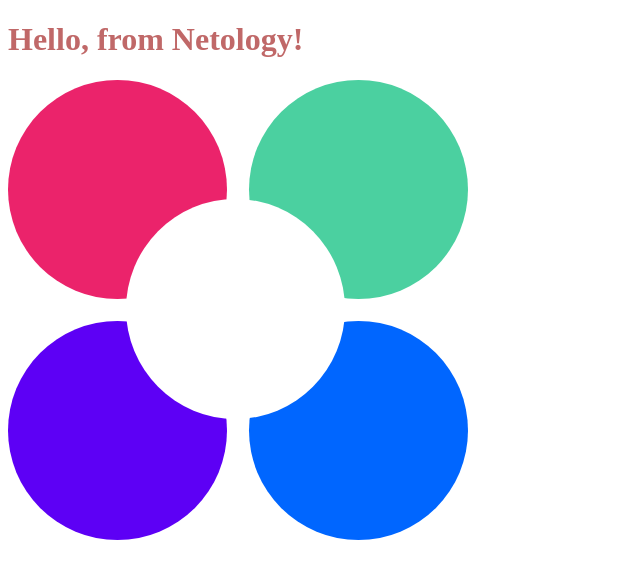
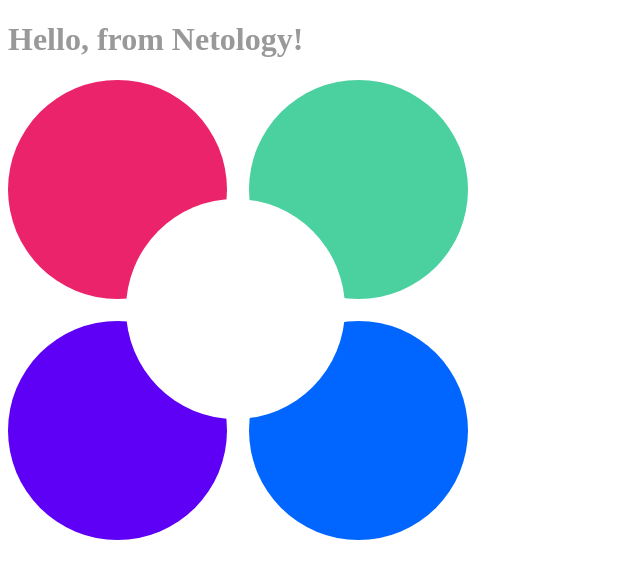
Before and after one commit to MikiSveta/ahj_4, a website built with webpack: page src/index.html in a window 1280 px wide. Shown: the whole page, without its empty margins (0-640 px from the left). Built offline with nearby package versions, Linux system fonts and the light colour scheme.

Commit message:
second commit

```diff
--- a/src/css/style.css
+++ b/src/css/style.css
@@ -1,3 +1,3 @@
 body {
-    color: rgb(192, 104, 104);
+    color: #999;
 }
```
